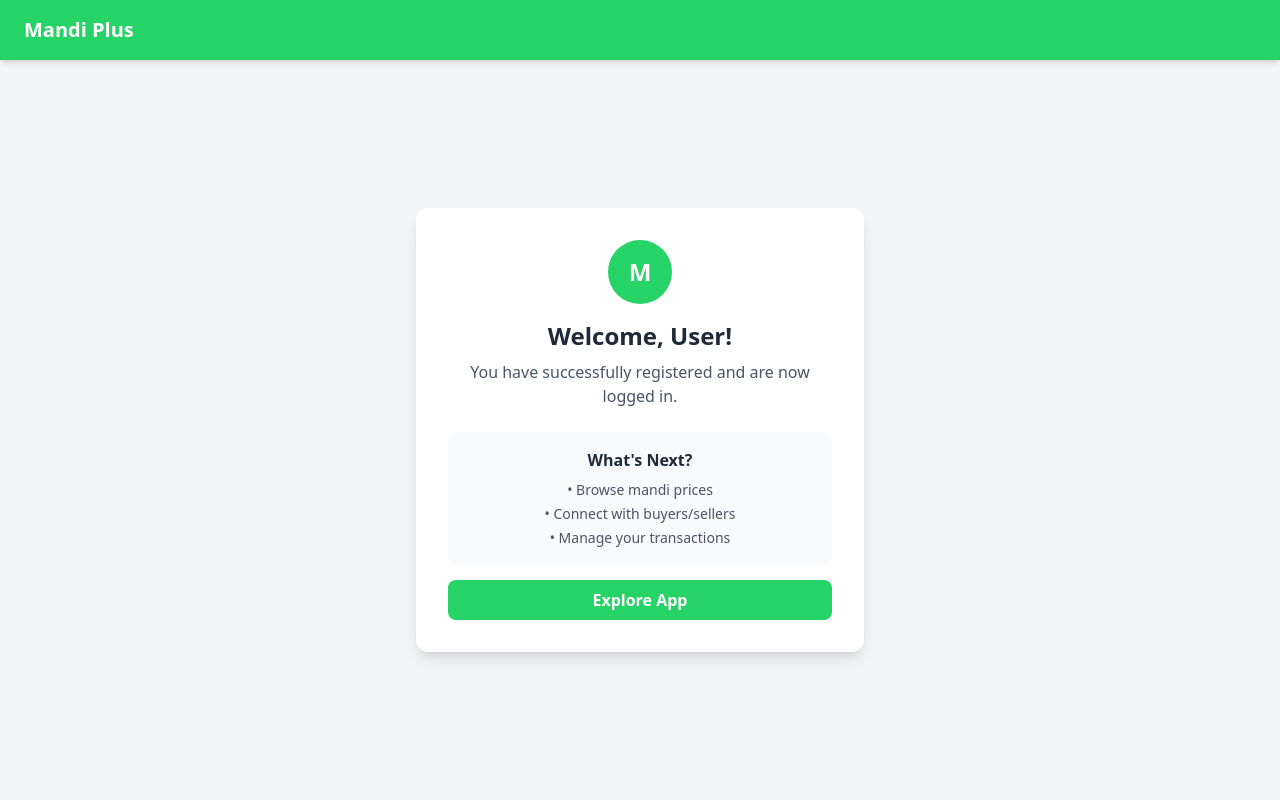
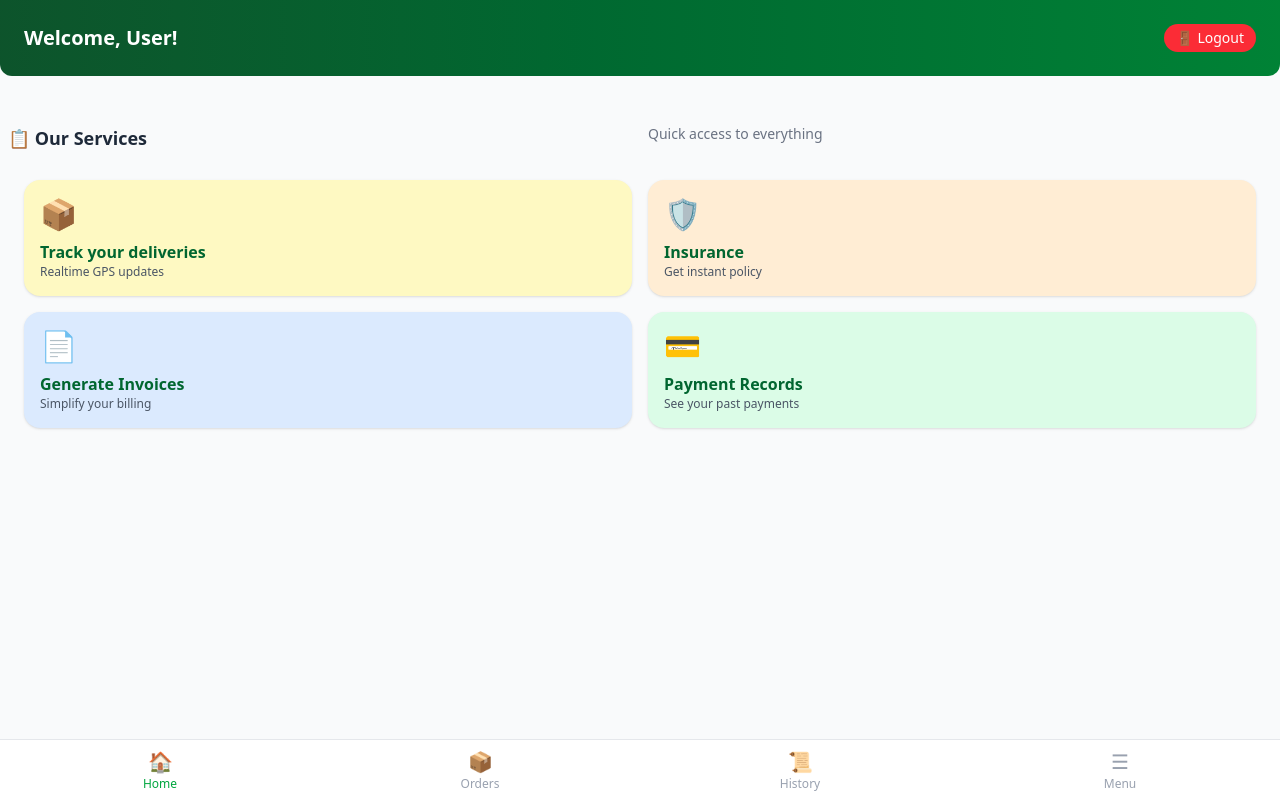
Before and after one commit to Shashank2985/Mandi-Plus-Demo, a React app in the folder frontend/: page /home in a window 1280 px wide. Built offline with nearby package versions, Linux system fonts and the light colour scheme; sample sign-in values are in the browser's storage; the HTML template or start-up script is replaced by a standard one.

Commit message:
Home Modified

```diff
--- a/frontend/src/pages/Home.jsx
+++ b/frontend/src/pages/Home.jsx
@@ -12,42 +12,93 @@ const Home = () => {
     }, [navigate]);
 
     const user = JSON.parse(localStorage.getItem('user') || '{}');
-    const mobileNumber = user.mobileNumber || 'User';
+    const username = user.mobileNumber || 'User';
+
+    const handleLogout = () => {
+        localStorage.removeItem('token');
+        localStorage.removeItem('user');
+        navigate('/');
+    };
 
     return (
-        <div className="min-h-screen bg-gray-100 flex flex-col">
-            {/* Header */}
-            <div className="bg-[#25D366] text-white py-4 px-6 shadow-md">
-                <h1 className="text-xl font-bold">Mandi Plus</h1>
+        <div className="min-h-screen bg-gray-50 flex flex-col">
+
+            {/* Greeting Section */}
+            <div className="bg-linear-to-r from-green-900 to-green-700 text-white py-6 px-6 rounded-b-xl mb-5">
+                <div className="flex items-center space-x-4">
+                    <div>
+                        <h2 className="text-xl font-bold">Welcome, {username}!</h2>
+                    </div>
+                    {/* Right: Logout */}
+                    <div className="flex-1 text-right">
+                        <button
+                            onClick={handleLogout}
+                            className="bg-red-500 text-white px-3 py-1 rounded-full text-sm flex items-center space-x-1 ml-auto"
+                        >
+                            <span>🚪</span>
+                            <span>Logout</span>
+                        </button>
+                    </div>
+                </div>
             </div>
 
-            {/* Main Content */}
-            <div className="flex-1 flex items-center justify-center p-4">
-                <div className="bg-white rounded-xl shadow-lg p-8 w-full max-w-md text-center">
-                    <div className="mb-6">
-                        <div className="w-16 h-16 bg-[#25D366] rounded-full mx-auto flex items-center justify-center mb-4">
-                            <span className="text-white text-2xl font-bold">M</span>
-                        </div>
-                        <h2 className="text-2xl font-bold text-gray-800 mb-2">Welcome, {mobileNumber}!</h2>
-                        <p className="text-gray-600">You have successfully registered and are now logged in.</p>
+            {/* Services Title */}
+            <div className="grid grid-cols-2 gap-x-4 mx-2 my-4 py-3">
+                <h3 className="text-lg font-bold text-gray-800">📋 Our Services</h3>
+                <p className="text-sm text-gray-500">Quick access to everything</p>
+            </div>
+
+            {/* Services Grid */}
+            <div className="px-6 pb-20">
+                <div className="grid grid-cols-2 gap-4">
+                    {/* Card 1 */}
+                    <div className="bg-yellow-100 rounded-2xl p-4 shadow-sm">
+                        <div className="text-3xl mb-2">📦</div>
+                        <h4 className="font-bold text-green-800">Track your deliveries</h4>
+                        <p className="text-xs text-gray-600">Realtime GPS updates</p>
                     </div>
 
-                    <div className="space-y-4">
-                        <div className="bg-gray-50 rounded-lg p-4">
-                            <h3 className="font-semibold text-gray-800 mb-2">What's Next?</h3>
-                            <ul className="text-sm text-gray-600 space-y-1">
-                                <li>• Browse mandi prices</li>
-                                <li>• Connect with buyers/sellers</li>
-                                <li>• Manage your transactions</li>
-                            </ul>
-                        </div>
+                    {/* Card 2 */}
+                    <div className="bg-orange-100 rounded-2xl p-4 shadow-sm">
+                        <div className="text-3xl mb-2">🛡️</div>
+                        <h4 className="font-bold text-green-800">Insurance</h4>
+                        <p className="text-xs text-gray-600">Get instant policy</p>
+                    </div>
 
-                        <button
-                            onClick={() => window.location.reload()}
-                            className="w-full bg-[#25D366] text-white font-semibold py-2 px-4 rounded-lg hover:bg-[#20c157] transition-colors"
-                        >
-                            Explore App
-                        </button>
+                    {/* Card 3 */}
+                    <div className="bg-blue-100 rounded-2xl p-4 shadow-sm">
+                        <div className="text-3xl mb-2">📄</div>
+                        <h4 className="font-bold text-green-800">Generate Invoices</h4>
+                        <p className="text-xs text-gray-600">Simplify your billing</p>
+                    </div>
+
+                    {/* Card 4 */}
+                    <div className="bg-green-100 rounded-2xl p-4 shadow-sm">
+                        <div className="text-3xl mb-2">💳</div>
+                        <h4 className="font-bold text-green-800">Payment Records</h4>
+                        <p className="text-xs text-gray-600">See your past payments</p>
+                    </div>
+                </div>
+            </div>
+
+            {/* Bottom Navigation */}
+            <div className="fixed bottom-0 left-0 right-0 bg-white border-t border-gray-200 py-2">
+                <div className="grid grid-cols-4 text-center">
+                    <div className="text-green-600">
+                        <div className="text-xl">🏠</div>
+                        <p className="text-xs font-medium">Home</p>
+                    </div>
+                    <div className="text-gray-400">
+                        <div className="text-xl">📦</div>
+                        <p className="text-xs">Orders</p>
+                    </div>
+                    <div className="text-gray-400">
+                        <div className="text-xl">📜</div>
+                        <p className="text-xs">History</p>
+                    </div>
+                    <div className="text-gray-400">
+                        <div className="text-xl">☰</div>
+                        <p className="text-xs">Menu</p>
                     </div>
                 </div>
             </div>
```
